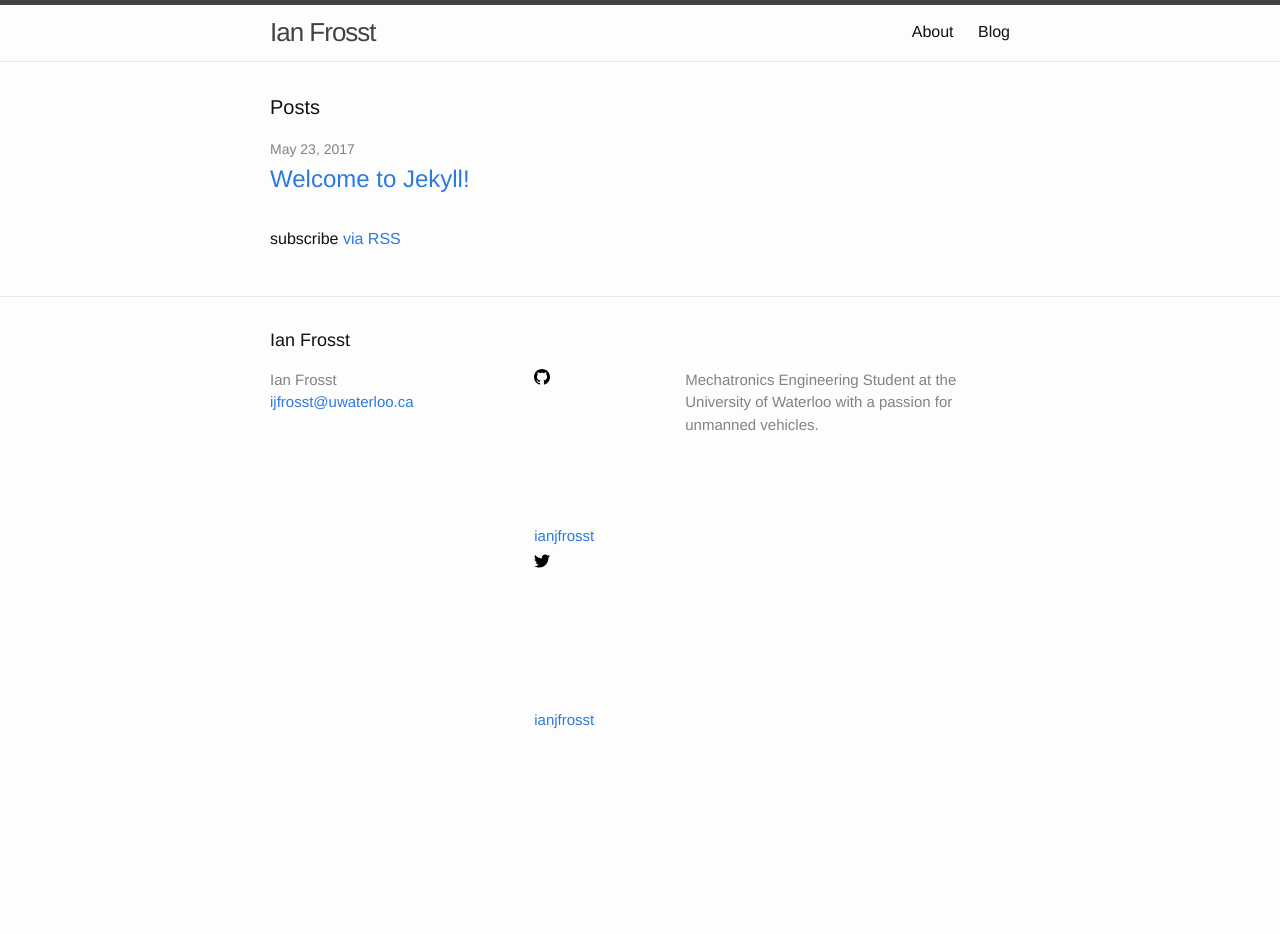
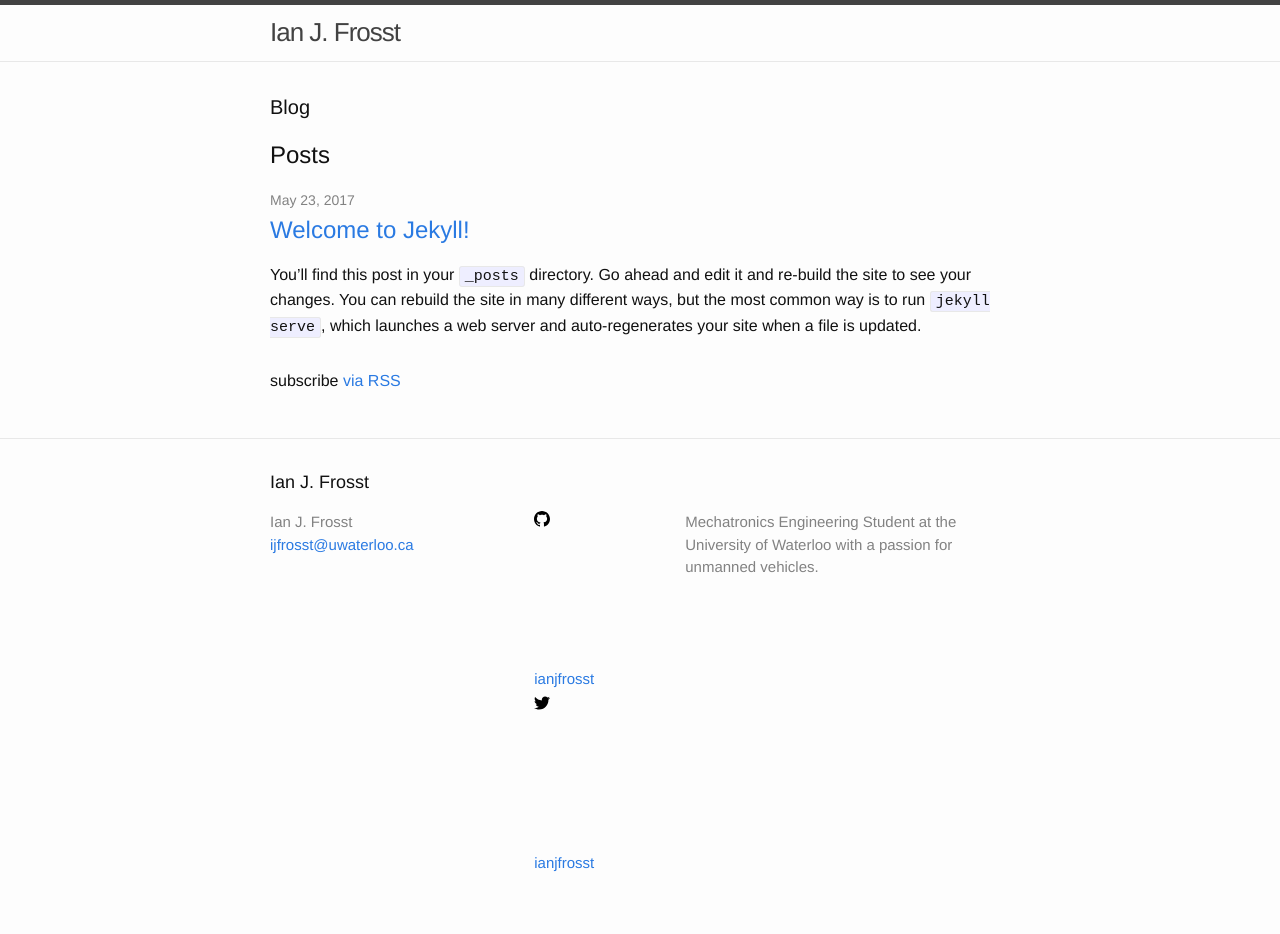
Before and after one commit to ianjfrosst/ianjfrosst.github.io, a Jekyll site: the page built from _pages/index.md, in a window 1280 px wide. Built offline with Jekyll 4.4.1, drawn with Linux system fonts in a browser that asks for light colours; before the commit the page ends 900 px from its top, so only the background shows below that.

Commit message:
New pages

```diff
--- a/_config.yml
+++ b/_config.yml
@@ -16,7 +16,8 @@
 include:
     - _pages
 
-title: Ian Frosst
+title: Ian J. Frosst # TODO: more clever title
+author: Ian J. Frosst
 email: ijfrosst@uwaterloo.ca
 description: >
     Mechatronics Engineering Student at the University of Waterloo
@@ -25,13 +26,25 @@ baseurl: "" # the subpath of your site, e.g. /blog
 url: "https://ianjfrosst.github.io/" # the base hostname & protocol for your site, e.g. http://example.com
 twitter_username: ianjfrosst
 github_username: ianjfrosst
+#linkedin_username: ianfrosst
+
+show_excerpts: true
+
+#google_analytics: UA-NNNNNNNN-N
+
+# Minima date format
+# refer to http://shopify.github.io/liquid/filters/date/ if you want to customize this
+minima:
+    date_format: "%b %-d, %Y"
+
+header_pages:
+    - index.md
+    - about.md
+
 
 # Build settings
 markdown: kramdown
 highlighter: rouge
-
-plugins:
-    - jekyll-feed
 
 kramdown:
     input: GFM
@@ -39,6 +52,8 @@ kramdown:
     syntax_highlighter_opts:
         css_class: 'highlight'
 
+theme: minima
+
 exclude:
     - Gemfile
     - Gemfile.lock
--- a/_layouts/home.html
+++ b/_layouts/home.html
@@ -3,24 +3,32 @@ layout: default
 ---
 
 <div class="home">
-
-  <h1 class="page-heading">Posts</h1>
+  {% if page.title %}
+    <h1 class="page-heading">{{ page.title }}</h1>
+  {% endif %}
 
   {{ content }}
 
+  {% if site.posts.size > 0 %}
+    <h2 class="post-list-heading">{{ page.list_title | default: "Posts" }}</h2>
     <ul class="post-list">
       {% for post in site.posts %}
       <li>
         {% assign date_format = site.minima.date_format | default: "%b %-d, %Y" %}
         <span class="post-meta">{{ post.date | date: date_format }}</span>
-
-        <h2>
-          <a class="post-link" href="{{ post.url | relative_url }}">{{ post.title | escape }}</a>
-        </h2>
+        <h3>
+          <a class="post-link" href="{{ post.url | relative_url }}">
+            {{ post.title | escape }}
+          </a>
+        </h3>
+        {% if site.show_excerpts %}
+          {{ post.excerpt }}
+        {% endif %}
       </li>
       {% endfor %}
     </ul>
 
     <p class="rss-subscribe">subscribe <a href="{{ "/feed.xml" | relative_url }}">via RSS</a></p>
+  {% endif %}
 
 </div>
```
Also changed, not shown: 404.html (added, +24 -0 lines), _layouts/post.html (+7 -5 lines), _pages/about.md (+7 -4 lines), _pages/index.md (renamed from _pages/home.md). Lines whose indentation alone changed are shown as unchanged.
